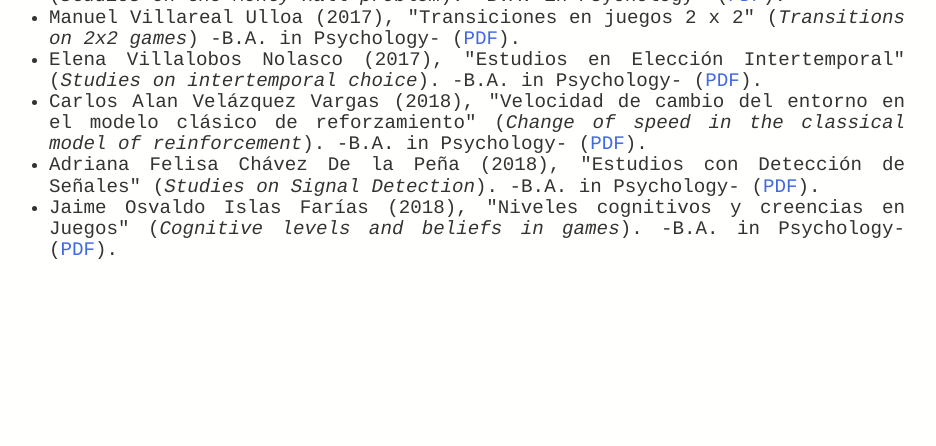
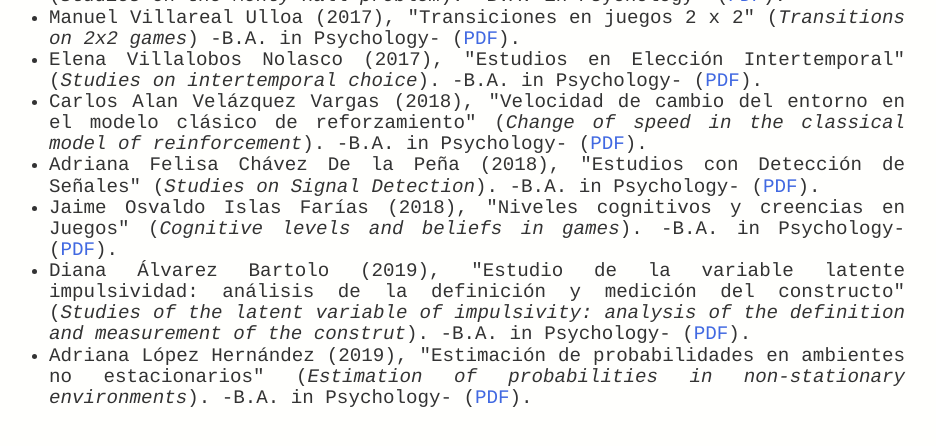
Before and after one commit to BouzasLab25/bouzaslab25.github.io, a Jekyll site: the page built from publications/index.html, in a window 1280 px wide and 900 px high, scrolled down 3961 px. Shown: the top 446 px of the window, without its empty margins (183-1119 px from the left). Built offline with Jekyll 4.4.1, drawn with Linux system fonts in a browser that asks for light colours.

Commit message:
Update index.html

```diff
--- a/publications/index.html
+++ b/publications/index.html
@@ -113,4 +113,8 @@ title: Lab25 Publications
 	<li class='ho' >Adriana Felisa Chávez De la Peña (2018), "Estudios con Detección de Señales" (<i>Studies on Signal Detection</i>). -B.A. in Psychology-  (<a class='link' href="http://132.248.9.195/ptd2018/febrero/0770659/Index.html" target="_blank">PDF</a>). </li>
 
 	<li class='ho' >Jaime Osvaldo Islas Farías (2018), "Niveles cognitivos y creencias en Juegos" (<i>Cognitive levels and beliefs in games</i>). -B.A. in Psychology-  (<a class='link' href="http://132.248.9.195/ptd2018/agosto/0779927/Index.html" target="_blank">PDF</a>). </li>
+
+	<li class='ho' >Diana Álvarez Bartolo (2019), "Estudio de la variable latente impulsividad:  análisis de la definición y medición del constructo" (<i>Studies of the latent variable of impulsivity: analysis of the definition and measurement of the construt</i>). -B.A. in Psychology-  (<a class='link' href="http://132.248.9.195/ptd2019/abril/0787849/Index.html" target="_blank">PDF</a>). </li>
+
+	<li class='ho' >Adriana López Hernández (2019), "Estimación de probabilidades en ambientes no estacionarios" (<i>Estimation of probabilities in non-stationary environments</i>). -B.A. in Psychology-  (<a class='link' href="http://132.248.9.195/ptd2019/abril/0787012/Index.html" target="_blank">PDF</a>). </li>
 	</ul>
```
